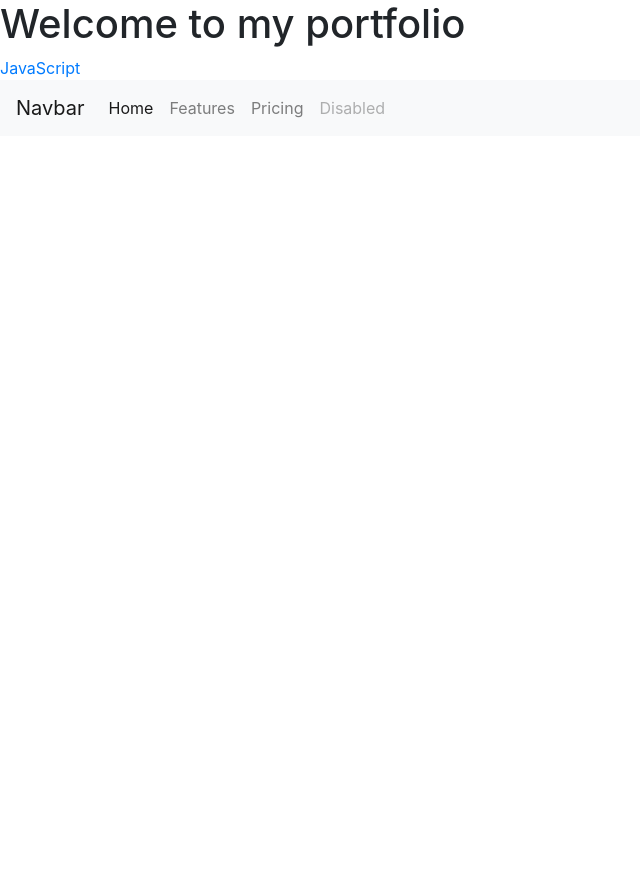
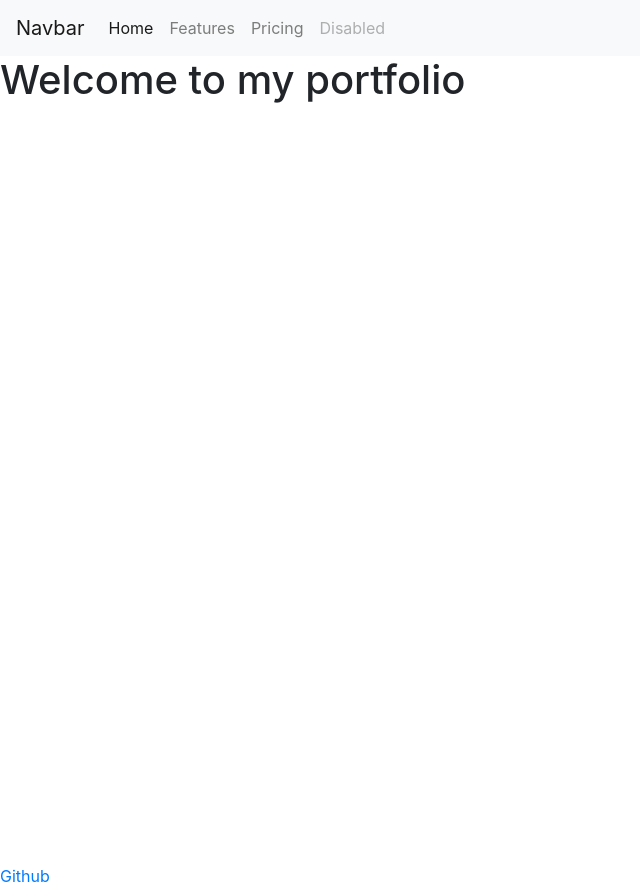
Before and after one commit to abrormukimov/marshallabror, a plain HTML site: page index.html in a window 1280 px wide. Shown: the whole page, without its empty margins (0-640 px from the left). Before the commit the page ends 800 px from the top, so only its background shows below. Drawn offline with nearby package versions, Linux system fonts and the light colour scheme.

Commit message:
add css and viewport

```diff
--- /dev/null
+++ b/css/styles.css
@@ -0,0 +1,18 @@
+#welcome-section {
+    height: 100vh;
+}
+
+
+/* Mobile view */
+
+@media screen and (min-width:620px) {}
+
+
+/* tablets and laptop */
+
+@media screen and (min-width:920px) {}
+
+
+/* desktop and laptop */
+
+@media screen and (min-width:1200px) {}
--- a/index.html
+++ b/index.html
@@ -6,21 +6,12 @@
     <meta name="viewport" content="width=device-width, initial-scale=1.0" />
     <meta http-equiv="X-UA-Compatible" content="ie=edge" />
     <link rel="stylesheet" href="https://stackpath.bootstrapcdn.com/bootstrap/4.3.1/css/bootstrap.min.css" integrity="sha384-ggOyR0iXCbMQv3Xipma34MD+dH/1fQ784/j6cY/iJTQUOhcWr7x9JvoRxT2MZw1T" crossorigin="anonymous" />
+    <!-- Custom Css -->
+    <link rel="stylesheet" href="css/styles.css" />
     <title>MarshallAbror</title>
 </head>
 
 <body>
-    <!--<h1>Hello World!</h1>-->
-    <section id="welcome-section">
-        <h1>Welcome to my portfolio</h1>
-        <!-- <h1>Hello World, we are software developers!</h1> -->
-    </section>
-    <section id="projects">
-        <h2 class="project-tile"></h2>
-        <a href="#Javascript">JavaScript</a>
-
-    </section>
-
     <nav id="navbar" class="navbar navbar-expand-lg navbar-light bg-light">
         <a class="navbar-brand" href="#">Navbar</a>
         <button class="navbar-toggler" type="button" data-toggle="collapse" data-target="#navbarNav" aria-controls="navbarNav" aria-expanded="false" aria-label="Toggle navigation">
@@ -29,7 +20,8 @@
         <div class="collapse navbar-collapse" id="navbarNav">
             <ul class="navbar-nav">
                 <li class="nav-item active">
-              <a class="nav-link" href="#">Home <span class="sr-only">(current)</span></a>
+                    <a class="nav-link" href="#">Home <span class="sr-only">(current)</span></a
+						>
 					</li>
 					<li class="nav-item">
 						<a class="nav-link" href="#">Features</a>
@@ -38,13 +30,21 @@
                     <a class="nav-link" href="#">Pricing</a>
                 </li>
                 <li class="nav-item">
-              <a class="nav-link disabled" href="#" tabindex="-1" aria-disabled="true">Disabled</a>
+                    <a class="nav-link disabled" href="#" tabindex="-1" aria-disabled="true">Disabled</a
+						>
 					</li>
 				</ul>
 			</div>
 		</nav>
-
-
+		<!--<h1>Hello World!</h1>-->
+		<section id="welcome-section">
+			<h1>Welcome to my portfolio</h1>
+			<!-- <h1>Hello World, we are software developers!</h1> -->
+		</section>
+		<section id="projects">
+			<h2 class="project-tile"></h2>
+			<a href="https://github.com/abrormukimov/marshallabror">Github</a>
+                    </section>
 </body>
 
 </html>
```
Lines whose indentation alone changed are shown as unchanged.
